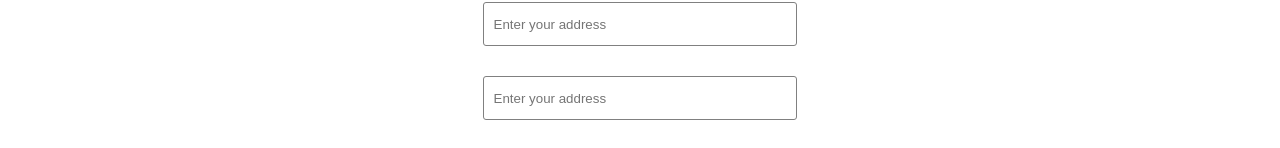
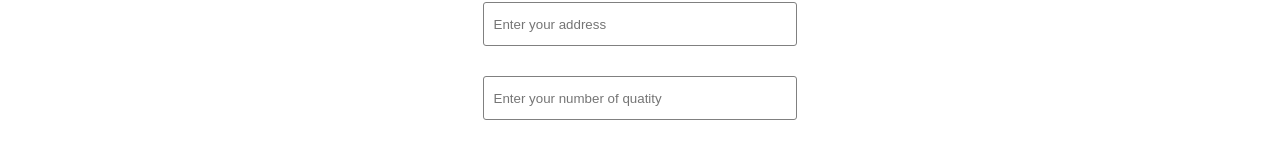
Before and after one commit to GokulakrishnanSivalingam/cropy, a React (Vite) app: page /producer in a window 1280 px wide. Shown: the part 276-424 px from the top of the page. Built offline with nearby package versions, Linux system fonts and the light colour scheme; no server answers; a web font is replaced by a local one.

Commit message:
add quantity

```diff
--- a/src/Producer.jsx
+++ b/src/Producer.jsx
@@ -10,7 +10,6 @@ const Producer = () => {
     const [quantity, setQuantity] = useState('');
     const [todoList, setTodoList] = useState([]);
 
-    // Fetch the producer list
     useEffect(() => {
         fetch('https://fertilizer-site-1.onrender.com/getproducer')
             .then((res) => res.json())
@@ -18,7 +17,7 @@ const Producer = () => {
             .catch((err) => console.error('Error fetching producers:', err));
     }, []);
 
-    // Add a new producer
+
     async function handleAddToList() {
         if (!name || !number || !address || !variety) {
             alert('Please fill in all fields!');
@@ -102,7 +101,7 @@ const Producer = () => {
                      <input
                         type="number"
                         value={quantity}
-                        placeholder="Enter your address"
+                        placeholder="Enter your number of quatity"
                         onChange={(e) => setQuantity(e.target.value)}
                     /><br />
                     <select
```
